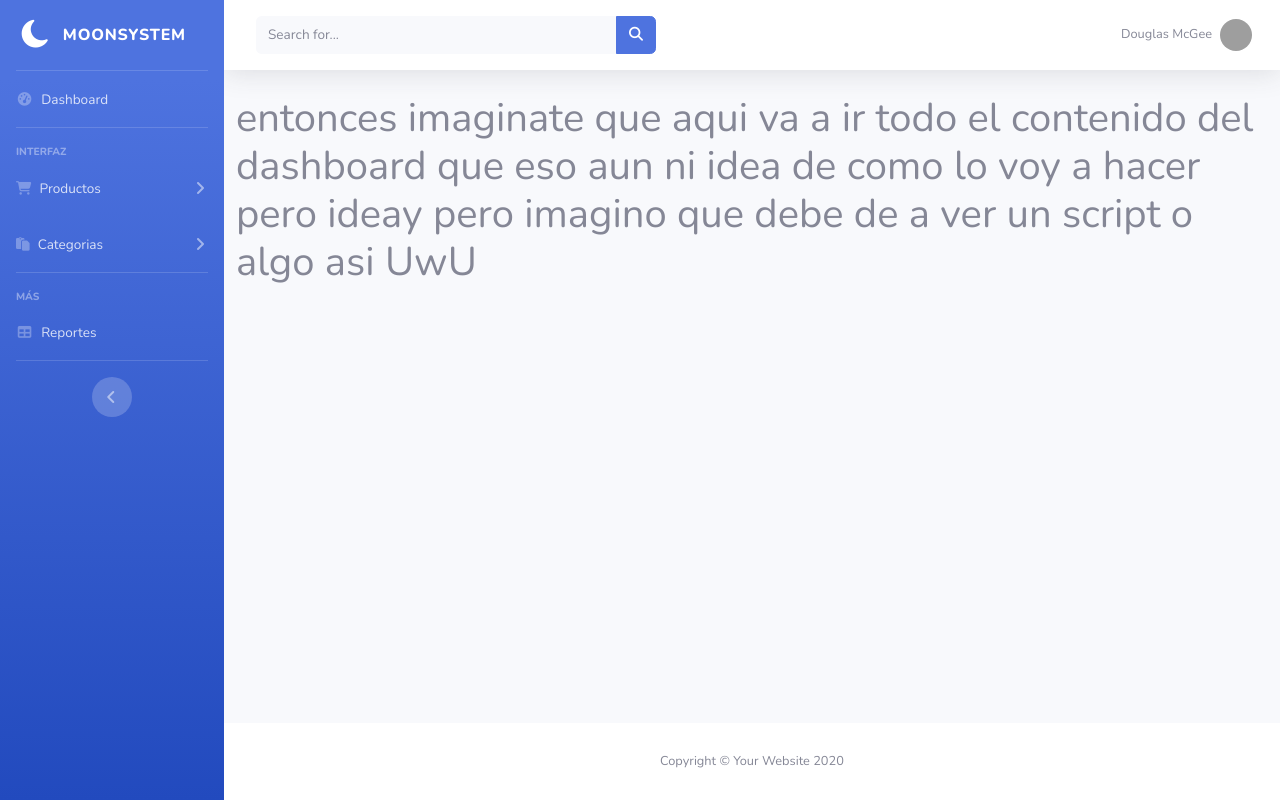
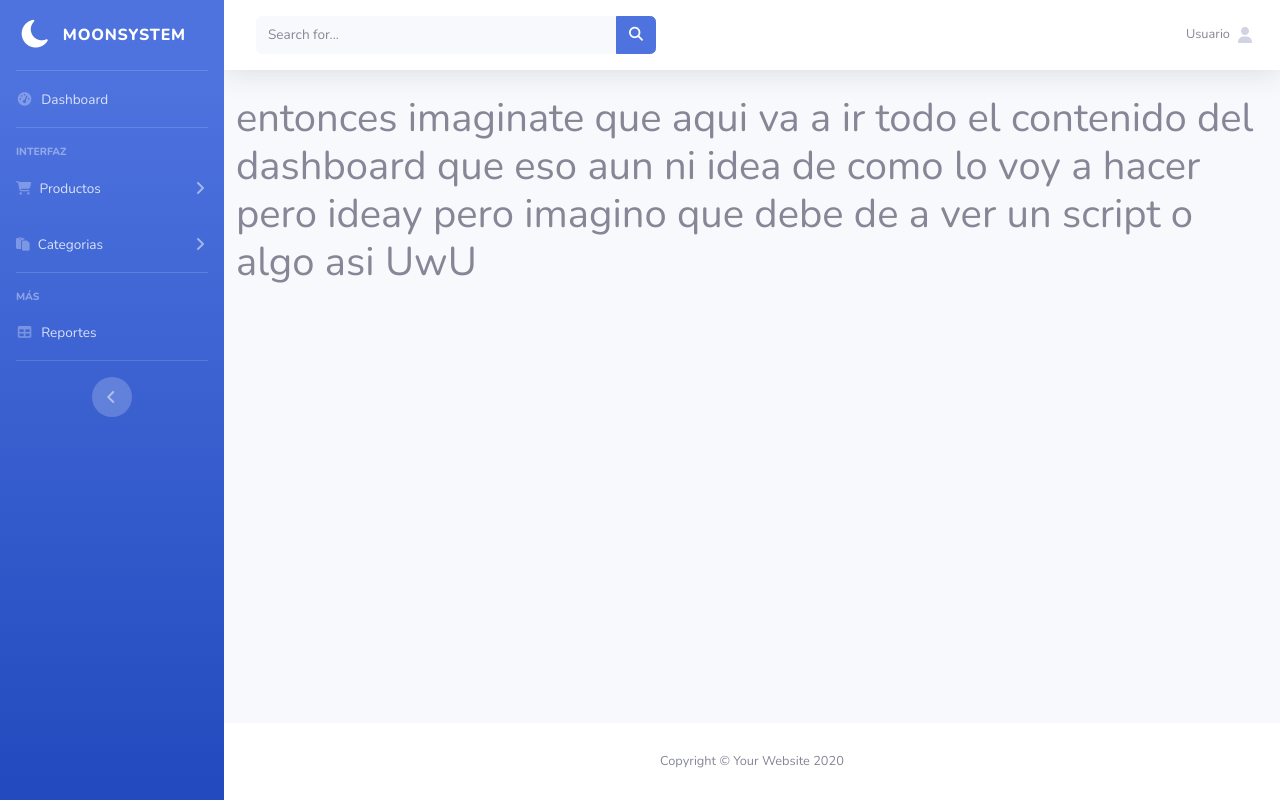
Before and after one commit to KodyStudio/proyecto, a Flask app: page / in a window 1280 px wide. Run offline with Flask 2, Linux system fonts and the light colour scheme; some libraries are stand-ins or nearby versions; grey boxes are pictures that could not be loaded.

Commit message:
base de datos

```diff
--- a/app-flask/recursos/app.py
+++ b/app-flask/recursos/app.py
@@ -1,5 +1,9 @@
 from flask import Flask, render_template
+from cs50 import SQL
+
 app = Flask(__name__)
+
+db = SQL("sqlite:///register.db")
 
 
 @app.route('/')
@@ -22,6 +26,11 @@ def base():
     return render_template('base.html')
 
 
+@app.route('/register', methods=['GET', 'POST'])
+def register():
+    return render_template('register.html')
+
+
 @app.route('/login')
 def login():
     return render_template('login.html')
--- a/app-flask/recursos/templates/base.html
+++ b/app-flask/recursos/templates/base.html
@@ -201,9 +201,10 @@
                         <li class="nav-item dropdown no-arrow">
                             <a class="nav-link dropdown-toggle" href="#" id="userDropdown" role="button"
                                 data-toggle="dropdown" aria-haspopup="true" aria-expanded="false">
-                                <span class="mr-2 d-none d-lg-inline text-gray-600 small">Douglas McGee</span>
-                                <img class="img-profile rounded-circle"
-                                    src="img/undraw_profile.svg">
+                                <span class="mr-2 d-none d-lg-inline text-gray-600 small">Usuario</span>
+                                <i class="fas fa-user"></i>
+                                <!-- <img class="img-profile rounded-circle"
+                                    src="img/undraw_profile.svg"> -->
                             </a>
 
                             <!-- Dropdown - User Information -->
```
Also changed, not shown: app-flask/register.db (added), database/login.db (deleted).
